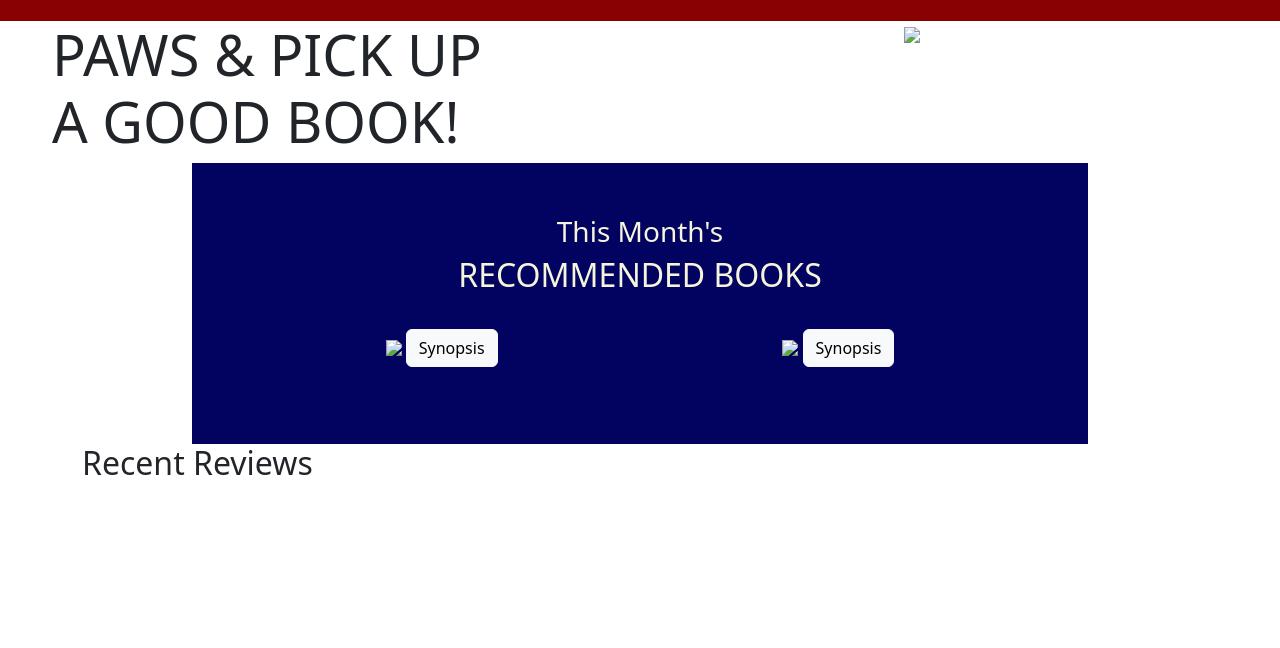
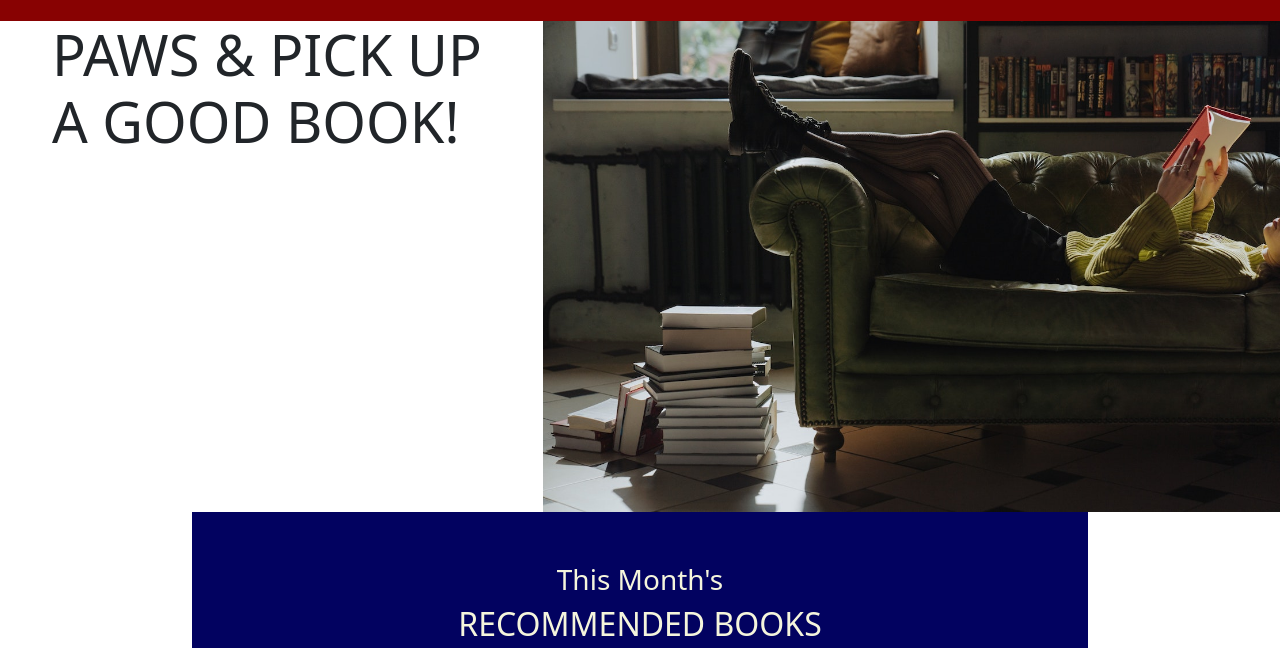
Before and after one commit to murpheycm/chi-books, a plain HTML site: page index.html in a window 1280 px wide. Shown: the part 103-751 px from the top of the page. Drawn offline with nearby package versions, Linux system fonts and the light colour scheme.

Commit message:
Update index.html - img src

```diff
--- a/index.html
+++ b/index.html
@@ -26,7 +26,7 @@
                 <h2>PAWS & PICK UP A GOOD BOOK!</h2>
             </div>
             <div class="col-7">
-                <img class="openerImg" src="./opener.jpg">
+                <img class="openerImg" src="./img/opener.jpg">
             </div>
         </div>
     </Section>
@@ -36,11 +36,11 @@
                 <h3>This Month's</h3><br>
                 <h2>RECOMMENDED BOOKS</h2><br>
                 <div class="col">
-                    <img class="recBooks" src="./throne_of_glass.jpg">
+                    <img class="recBooks" src="./img/throne_of_glass.jpg">
                     <button type="button" class="btn btn-light">Synopsis</button>
                 </div>
                 <div class="col">
-                    <img class="recBooks" src="./before_the_coffee.jpg">
+                    <img class="recBooks" src="./img/before_the_coffee.jpg">
                     <button type="button" class="btn btn-light">Synopsis</button>
                 </div>
             </div>
```
